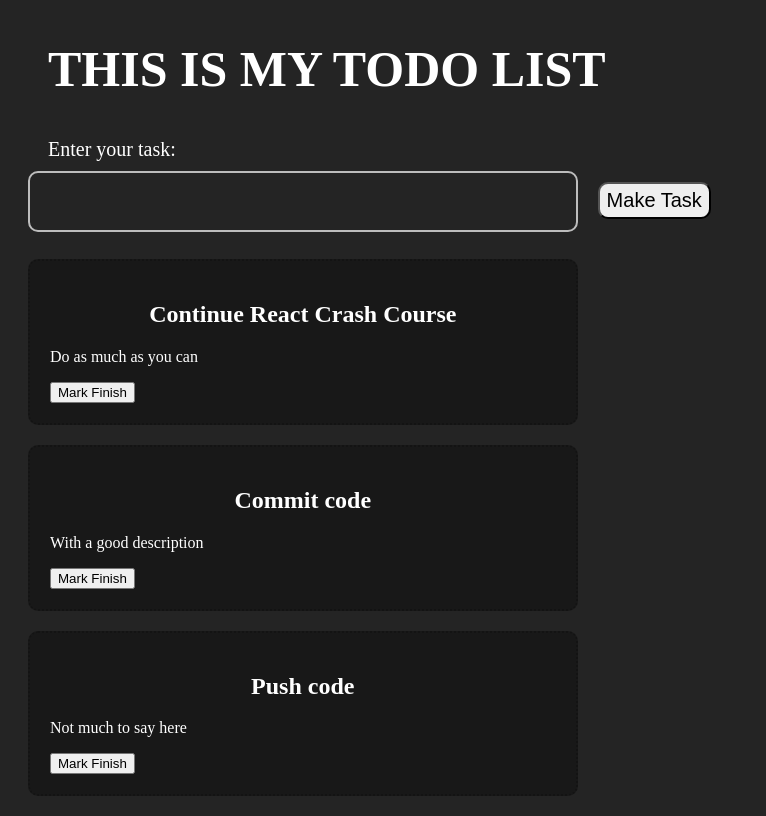
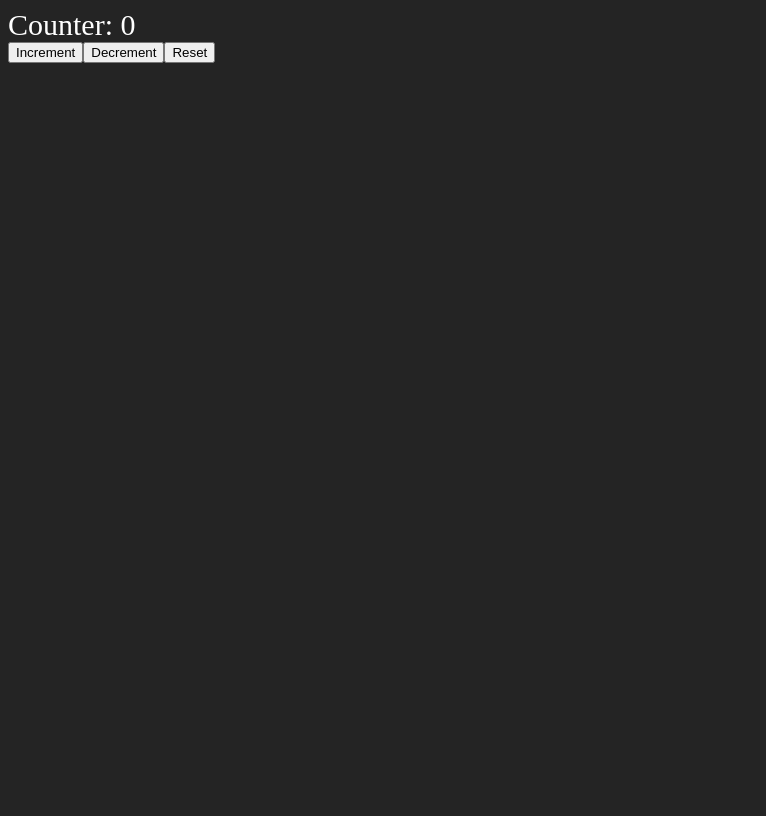
Before and after one commit to sammadijaz/testing, a React (Vite) app in the folder 01-Iman Musa/React/my-react-app/: page / in a window 1280 px wide. Shown: the whole page, without its empty margins (0-766 px from the left). Built offline with nearby package versions, Linux system fonts and the light colour scheme.

Commit message:
task 1 of counter done

```diff
--- a/01-Iman Musa/React/my-react-app/src/App.css
+++ b/01-Iman Musa/React/my-react-app/src/App.css
@@ -110,3 +110,8 @@ button:hover{
     background-color: #000000;
     color: #fff;
   }
+
+
+.counterSpan{
+  font-size: 30px;
+}
--- a/01-Iman Musa/React/my-react-app/src/App.jsx
+++ b/01-Iman Musa/React/my-react-app/src/App.jsx
@@ -3,8 +3,20 @@ import Todo from './components/todo'
 import Heading from './components/heading'
 import Popup from './components/popup'
 import { useState } from 'react'
+import Counter from './components/counter'
 
 function App() {
+
+
+
+  return(
+    <>
+    {/* Counter */}
+    <Counter/>
+    </>
+  )
+
+
 
     // useState()
     // making the code reactive now
@@ -67,7 +79,6 @@ function App() {
       {/* Done */}
       {/* Done */}
 
-
     </>
   )
 }
--- /dev/null
+++ b/01-Iman Musa/React/my-react-app/src/components/counter.jsx
@@ -0,0 +1,59 @@
+import { useState } from "react";
+
+
+function Counter (){
+
+
+    const [count, setCount] = useState(0)
+
+
+
+
+
+
+
+    return(
+        <>
+            <span className = "counterSpan">Counter: {count}</span>
+            <br />
+            <button
+                // onClick = { () => {
+                //     setCount(count + 1)
+                // } }
+
+                // When our current value depends on the first variable of useState(), we do not use this method.
+
+                // This is not a good practice and it has issues. if we write "setCount(count + 1)" twice, we would expect to get increments twice but that does not happen it only registers one.
+
+                // To fix that, all we need is to put it inside a call back function, the parameter of the call back function would have the previous value from the first variable of the useState()
+
+                // like this:
+
+                onClick={() => {
+                    setCount((previousCount) => {previousCount + 1})
+                }}
+
+                // now if we write "setCount((previousCount) => {previousCount + 1})" twice, it will implement both of them not just one
+
+
+            >Increment</button>
+
+            <button
+            onClick={() => {
+                setCount((previousCount) => {previousCount - 1})
+            }}
+            >Decrement</button>
+
+            <button
+            onClick = { () => {
+                    setCount(0)
+                } }
+            >Reset</button>
+
+
+        </>
+
+    )
+}
+
+export default Counter;
--- a/01-Iman Musa/React/my-react-app/src/components/heading.jsx
+++ b/01-Iman Musa/React/my-react-app/src/components/heading.jsx
@@ -1,4 +1,4 @@
-function Heading (){
+function Heading () {
     return (
         <h1 className="heading">THIS IS MY TODO LIST</h1>
     )
--- a/01-Iman Musa/React/my-react-app/src/components/popup.jsx
+++ b/01-Iman Musa/React/my-react-app/src/components/popup.jsx
@@ -1,4 +1,4 @@
-function Popup({ custom }){
+function Popup ({ custom }){
     // task + my stuff
     function clickedConfirm (){
         console.log("You clicked Confirm");
```
